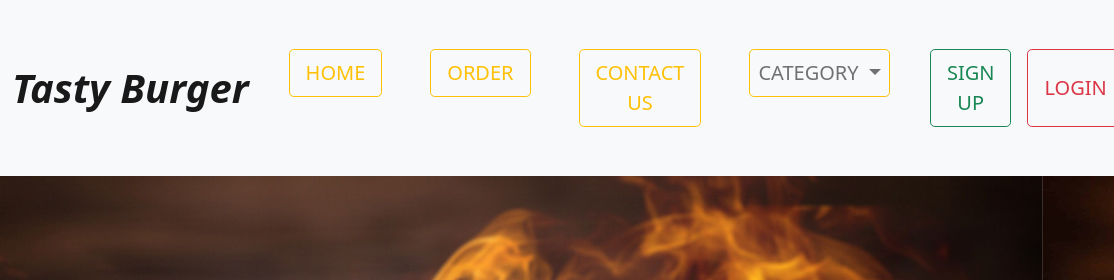
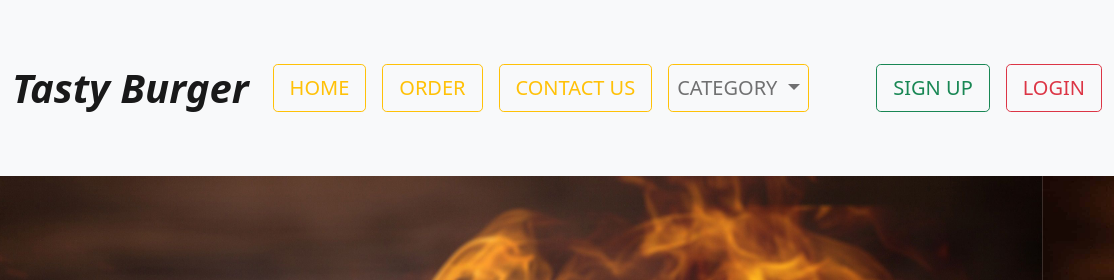
Before and after one commit to adiisingh2503/t-burger, a plain HTML site: page index.html in a window 1280 px wide. Shown: the top 280 px of the page, 166-1280 px from the left. Drawn offline with nearby package versions, Linux system fonts and the light colour scheme.

Commit message:
Update index.html

```diff
--- a/index.html
+++ b/index.html
@@ -32,17 +32,17 @@
                     <span class="navbar-toggler-icon"></span>
                 </button>
                 <div class="collapse navbar-collapse" id="navbarSupportedContent">
-                    <ul class="navbar-nav me-auto mb-2 mb-lg-0">
-                         <li class="nav-item px-4">
+                    <ul class="navbar-nav me-auto mb-2 mb-lg-0" my-sm-2>
+                         <li class="nav-item px-2">
                             <button type="button" class="btn btn-outline-warning btn-lg "> HOME </button>
                         </li>
-                        <li class="nav-item px-4">
+                        <li class="nav-item px-2">
                             <button type="button" class="btn btn-outline-warning btn-lg "> ORDER </button>
                         </li>
-                        <li class="nav-item px-4">
+                        <li class="nav-item px-2">
                             <button type="button" class="btn btn-outline-warning btn-lg "> CONTACT US </button>
                         </li>
-                        <li class="nav-item dropdown px-4">
+                        <li class="nav-item dropdown px-2">
                             <button class="nav-link dropdown-toggle btn btn-outline-warning btn-lg" href="#"
                                 id="navbarDropdown" role="button" data-bs-toggle="dropdown" aria-expanded="false">
                                 CATEGORY
```
